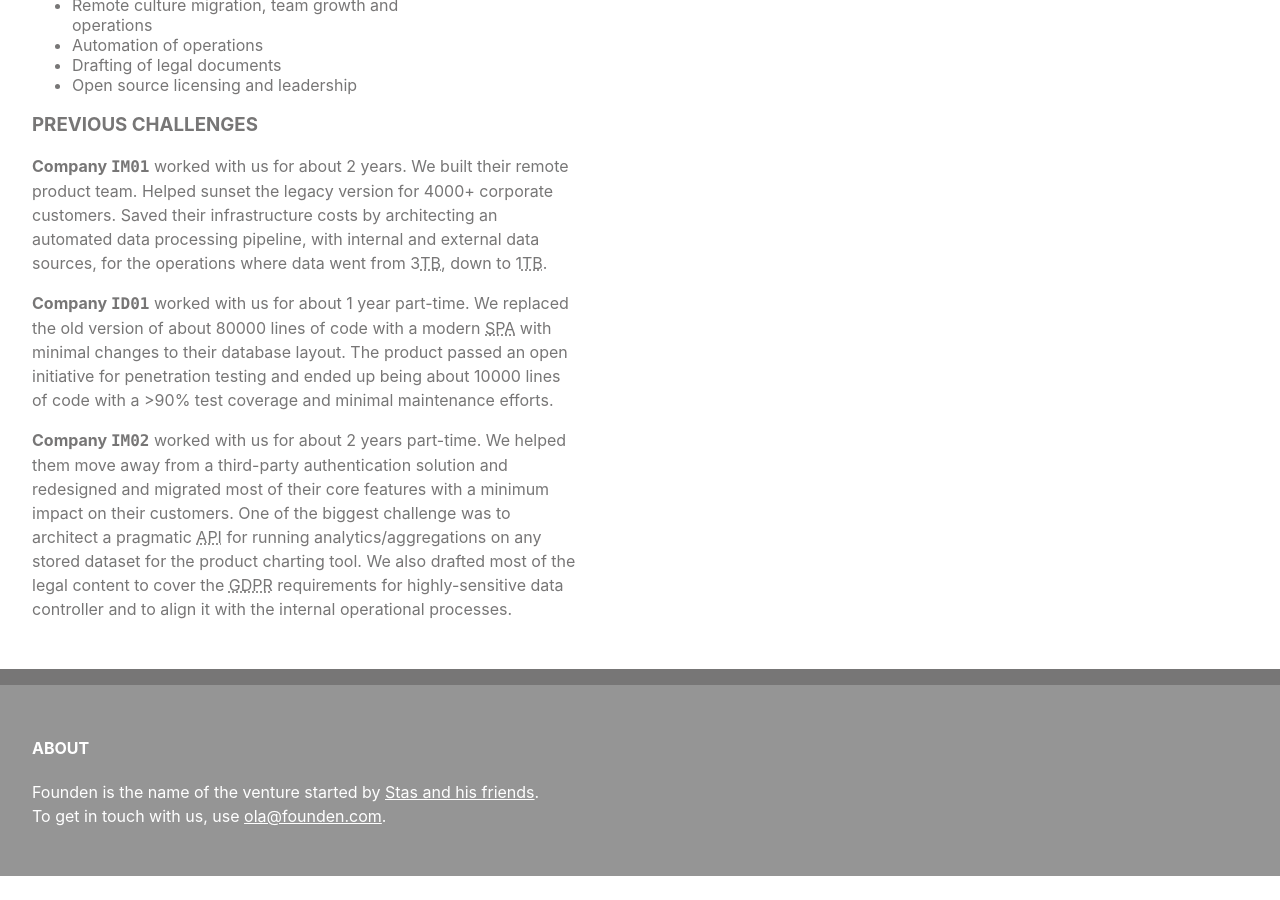
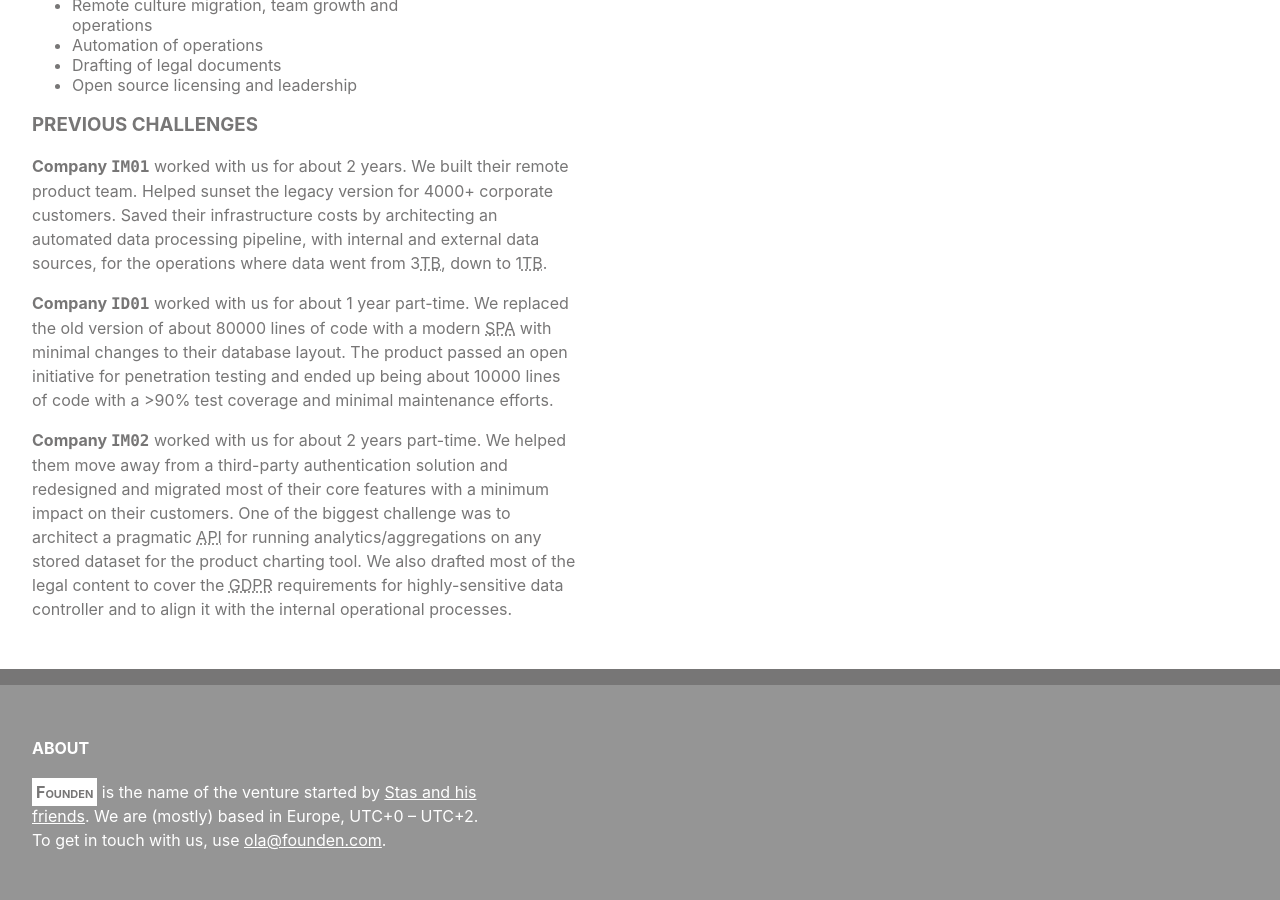
Before and after one commit to Founden/founden.com, a Jekyll site: the page built from index.md, in a window 1280 px wide and 900 px high, scrolled down 940 px. Built offline with Jekyll 4.4.1, drawn with Linux system fonts in a browser that asks for light colours; nearby versions of some CDN libraries; before the commit the page ends 1816 px from its top, so only the background shows below that.

Commit message:
Updated contact details.

```diff
--- a/_layouts/default.html
+++ b/_layouts/default.html
@@ -23,10 +23,12 @@
         <h4 class="ttu lh-title">
           About
         </h4>
-        <p class="w-50 lh-copy">
-          Founden is the name of the venture started by
+        <p class="measure lh-copy">
+          <span class="bg-white dark-fndn b pa1 small-caps">Founden</span> is
+          the name of the venture started by
           <a class="white dim" href="https://github.com/orgs/Founden/people">
             Stas and his friends</a>.
+          We are (mostly) based in Europe, UTC+0 &ndash; UTC+2.
           <br/>
           To get in touch with us, use
           <a href="mailto:ola@founden.com" class="white dim">ola@founden.com</a>.
```
